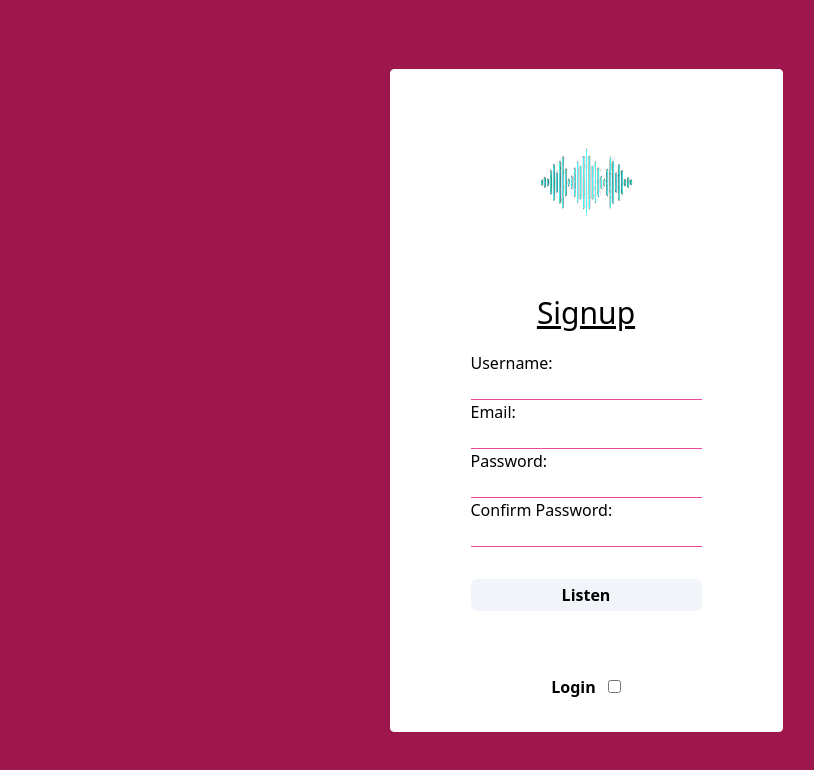
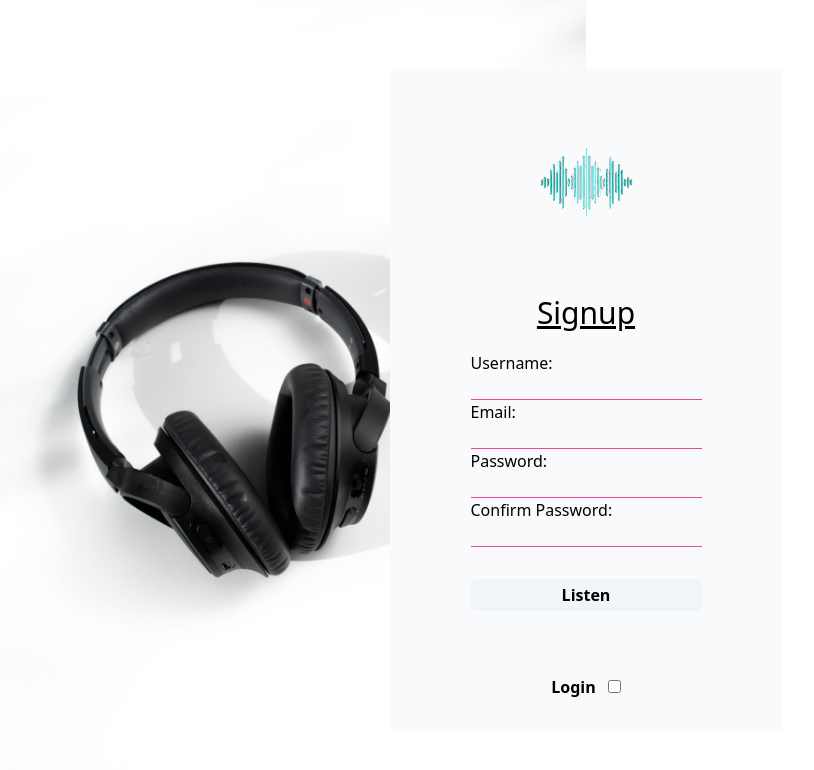
Before and after one commit to CodeSpider2/music-player-react-ts, a React (Vite) app: page /auth in a window 1280 px wide. Shown: the top 770 px of the page, without its empty margins (54-868 px from the left). Built offline with nearby package versions, Linux system fonts and the light colour scheme.

Commit message:
Customize auth

```diff
--- a/src/components/Join.tsx
+++ b/src/components/Join.tsx
@@ -12,7 +12,7 @@ const Join = () => {
         </div>
         <div
           onClick={redirect}
-          className="join-text flex justify-center items-center text-white text-2xl sm:mt-10 mt-5 rounded border border-white w-[20%] mx-auto hover:bg-white hover:text-blue-600 hover:font-bold"
+          className="join-text flex justify-center items-center cursor-pointer  text-2xl sm:mt-10 mt-5  border border-white w-[20%] mx-auto hover:bg-blue-700 text-white font-bold py-2 px-4 rounded transition duration-300"
         >
           Join
         </div>
--- a/src/components/auth/auth.tsx
+++ b/src/components/auth/auth.tsx
@@ -97,10 +97,10 @@ const Auth = () => {
   if (isLogin) {
     return (
       <>
-        <div className="content h-[100vh] w-[100vw] bg-pink-800 flex justify-center items-center">
+        <div className="content  w-[100vw] auth-background h-screen flex justify-center items-center">
           <form
             onSubmit={(e) => LoginSubmission(e)}
-            className="rounded border border-gray-50 bg-white px-[5rem] py-[0rem]"
+            className="rounded border border-gray-50 bg-gray-50 px-[5rem] py-[0rem]"
           >
             {/* Login form fields */}
             {/* ... */}
@@ -173,11 +173,11 @@ const Auth = () => {
   }
   return (
     <>
-      <div className="content h-[100vh] w-[100vw] bg-pink-800 flex justify-center items-center">
+      <div className="content h-screen w-[100vw] auth-background flex justify-center items-center">
         <form
           action=""
           onSubmit={handleSubmit(SignUpSubmission)}
-          className=" rounded border border-gray-50 bg-white px-[5rem] py-[0rem]"
+          className=" rounded border border-gray-50 bg-gray-50 px-[5rem] py-[0rem]"
         >
           <div className="logo flex justify-center">
             <img src={musicpng} alt="musicpng" />
@@ -192,7 +192,7 @@ const Auth = () => {
               type="text"
               id="username"
               {...register("name")}
-              className=" border-b border-pink-500 focus:border-black focus:outline-0"
+              className=" border-b bg-inherit border-pink-500 focus:border-black focus:outline-0"
             />
             {errors.name && (
               <span className=" text-red-400">{errors.name.message}</span>
@@ -206,7 +206,7 @@ const Auth = () => {
               id="email"
               {...register("email")}
               onChange={emailChange}
-              className="border-b border-pink-500 focus:border-black focus:outline-0"
+              className="border-b bg-inherit border-pink-500 focus:border-black focus:outline-0"
             />
             {errors.email && (
               <span className=" text-red-400">{errors.email.message}</span>
@@ -219,7 +219,7 @@ const Auth = () => {
               onChangeCapture={passwordChange}
               id="password"
               {...register("password")}
-              className="border-b border-pink-500 focus:border-black focus:outline-0"
+              className="border-b bg-inherit border-pink-500 focus:border-black focus:outline-0"
             />
             {errors.password && (
               <span className=" text-red-400">{errors.password.message}</span>
@@ -232,7 +232,7 @@ const Auth = () => {
               type="password"
               id="ConfirmPassword"
               {...register("confirmPassword")}
-              className="border-b border-pink-500 focus:border-black focus:outline-0"
+              className="border-b bg-inherit border-pink-500 focus:border-black focus:outline-0"
             />
             {errors.confirmPassword && (
               <span className=" text-red-400">
--- a/src/index.css
+++ b/src/index.css
@@ -12,3 +12,8 @@
     background-size: cover;
     background-repeat: no-repeat;
 }
+.auth-background{
+    background-image: url(./assets/signup-pic.jpg);
+    background-size: contain;
+    background-repeat: no-repeat;
+}
```
